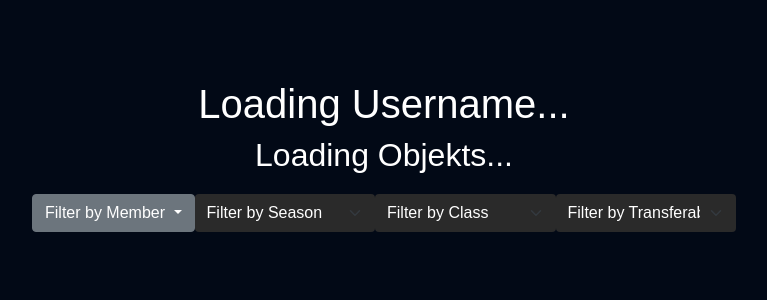
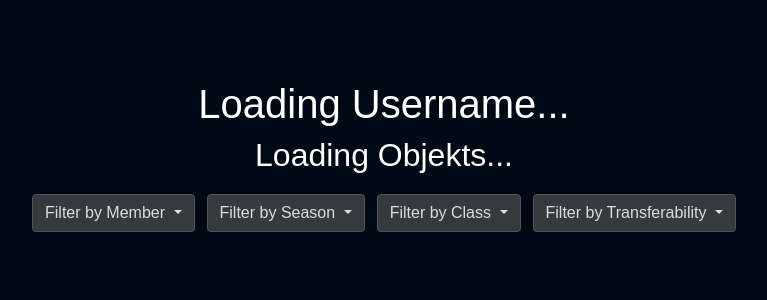
Before and after one commit to uniyx/universe, a Flask app: template templates/objekts.html in a window 1280 px wide. Shown: the top 300 px of the page, without its empty margins (256-1023 px from the left). Run offline with Flask 3, Linux system fonts and the light colour scheme; the template is opened without the code that fills it, so the values that code supplies are empty.

Commit message:
Multi Select fixes

```diff
--- a/static/css/cosmo-theme.css
+++ b/static/css/cosmo-theme.css
@@ -123,3 +123,42 @@ a:hover {
     background-color: #555;
     color: #FFF;
 }
+
+/* Dark dropdown styling */
+.dropdown-menu.dark-dropdown {
+    background-color: #2e2e2e; /* Dark background */
+    border-color: #555;
+}
+
+.dark-dropdown .dropdown-item {
+    color: #ddd; /* Light text on dark background */
+}
+
+.dark-dropdown .dropdown-item:focus,
+.dark-dropdown .dropdown-item:hover {
+    background-color: #454545; /* Slightly lighter background for hover/focus */
+    color: #fff; /* White text on hover/focus */
+}
+
+/* Improved margins and padding */
+.checkbox-menu li {
+    margin: 0;
+    padding: 5px 10px; /* Adjust as needed */
+}
+
+.checkbox-menu li label {
+    margin-bottom: 0;
+    padding-left: 5px;
+}
+
+.btn-secondary.dropdown-toggle {
+    background-color: #343a40; /* Bootstrap's .bg-dark color */
+    border-color: #555;
+    color: #ddd;
+}
+
+.btn-secondary.dropdown-toggle:hover,
+.btn-secondary.dropdown-toggle:focus {
+    background-color: #232323; /* Darker version for hover/focus */
+    color: #fff;
+}
--- a/templates/objekts.html
+++ b/templates/objekts.html
@@ -22,27 +22,45 @@
                 <button class="btn btn-secondary dropdown-toggle" type="button" id="memberDropdown" data-bs-toggle="dropdown" aria-expanded="false">
                     Filter by Member
                 </button>
-                <ul class="dropdown-menu checkbox-menu allow-focus" id="memberFilter" aria-labelledby="memberDropdown">
+                <ul class="dropdown-menu checkbox-menu allow-focus dark-dropdown" id="memberFilterList" aria-labelledby="memberDropdown">
                     <!-- Checkboxes for members will be populated dynamically -->
                 </ul>
             </div>
 
-            <select id="seasonFilter" class="form-select dark-dropdown">
-                <option selected value="">Filter by Season</option>
-                <!-- Options populated dynamically -->
-            </select>
+            <!-- Season Multi-select Dropdown -->
+            <div class="dropdown">
+                <button class="btn btn-secondary dropdown-toggle" type="button" id="seasonDropdown" data-bs-toggle="dropdown" aria-expanded="false">
+                    Filter by Season
+                </button>
+                <ul class="dropdown-menu checkbox-menu allow-focus dark-dropdown" id="seasonFilterList" aria-labelledby="seasonDropdown">
+                    <!-- Checkboxes for seasons will be populated dynamically -->
+                </ul>
+            </div>
 
-            <select id="classFilter" class="form-select dark-dropdown">
-                <option selected value="">Filter by Class</option>
-                <!-- Options populated dynamically -->
-            </select>
+            <!-- Class Multi-select Dropdown -->
+            <div class="dropdown">
+                <button class="btn btn-secondary dropdown-toggle" type="button" id="classDropdown" data-bs-toggle="dropdown" aria-expanded="false">
+                    Filter by Class
+                </button>
+                <ul class="dropdown-menu checkbox-menu allow-focus dark-dropdown" id="classFilterList" aria-labelledby="classDropdown">
+                    <!-- Checkboxes for classes will be populated dynamically -->
+                </ul>
+            </div>
 
-            <select id="transferableFilter" class="form-select dark-dropdown">
-                <option selected value="">Filter by Transferability</option>
-                <option value="true">Transferable</option>
-                <option value="false">Non-Transferable</option>
-            </select>
+            <!-- Transferability Multi-select Dropdown -->
+            <div class="dropdown">
+                <button class="btn btn-secondary dropdown-toggle" type="button" id="transferableDropdown" data-bs-toggle="dropdown" aria-expanded="false">
+                    Filter by Transferability
+                </button>
+                <ul class="dropdown-menu checkbox-menu allow-focus dark-dropdown" id="transferableFilterList" aria-labelledby="transferableDropdown">
+                    <!-- Checkboxes for transferability will be populated dynamically -->
+                    <li><input type="checkbox" value="true"> Transferable</li>
+                    <li><input type="checkbox" value="false"> Non-Transferable</li>
+                </ul>
+            </div>
         </div>
+
+
 
         <div id="objektGrid" class="row row-cols-1 row-cols-sm-2 row-cols-md-3 row-cols-lg-5 g-4">
             <!-- Objekts will be appended here -->
```
Also changed, not shown: static/js/filtering.js (+28 -33 lines).
